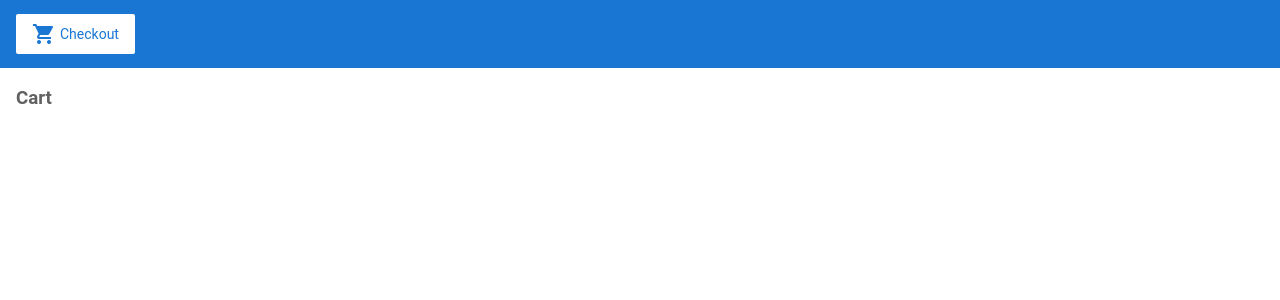
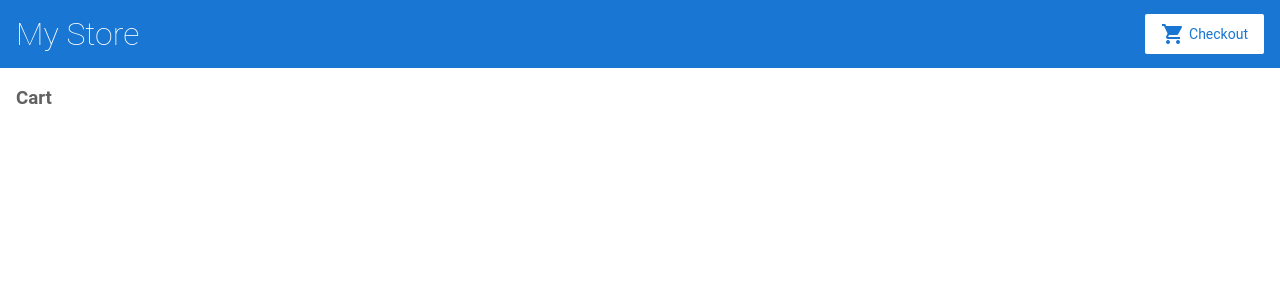
Before and after one commit to Brettgg/angular-Example, an Angular app: page /cart in a window 1280 px wide. Shown: the top 300 px of the page. Built offline with nearby package versions, Linux system fonts and the light colour scheme.

Commit message:
1 file modified

```diff
--- a/src/app/top-bar/top-bar.component.html
+++ b/src/app/top-bar/top-bar.component.html
@@ -1,6 +1,8 @@
-<a routerLink="/cart" class="button fancy-button">
-  <i class="material-icons">shopping_cart</i>Checkout
+<a [routerLink]="['/']">
+  <h1>My Store</h1>
 </a>
+
+<a class="button fancy-button"><i class="material-icons">shopping_cart</i>Checkout</a>
 
 <!--
 Copyright Google LLC. All Rights Reserved.
```
